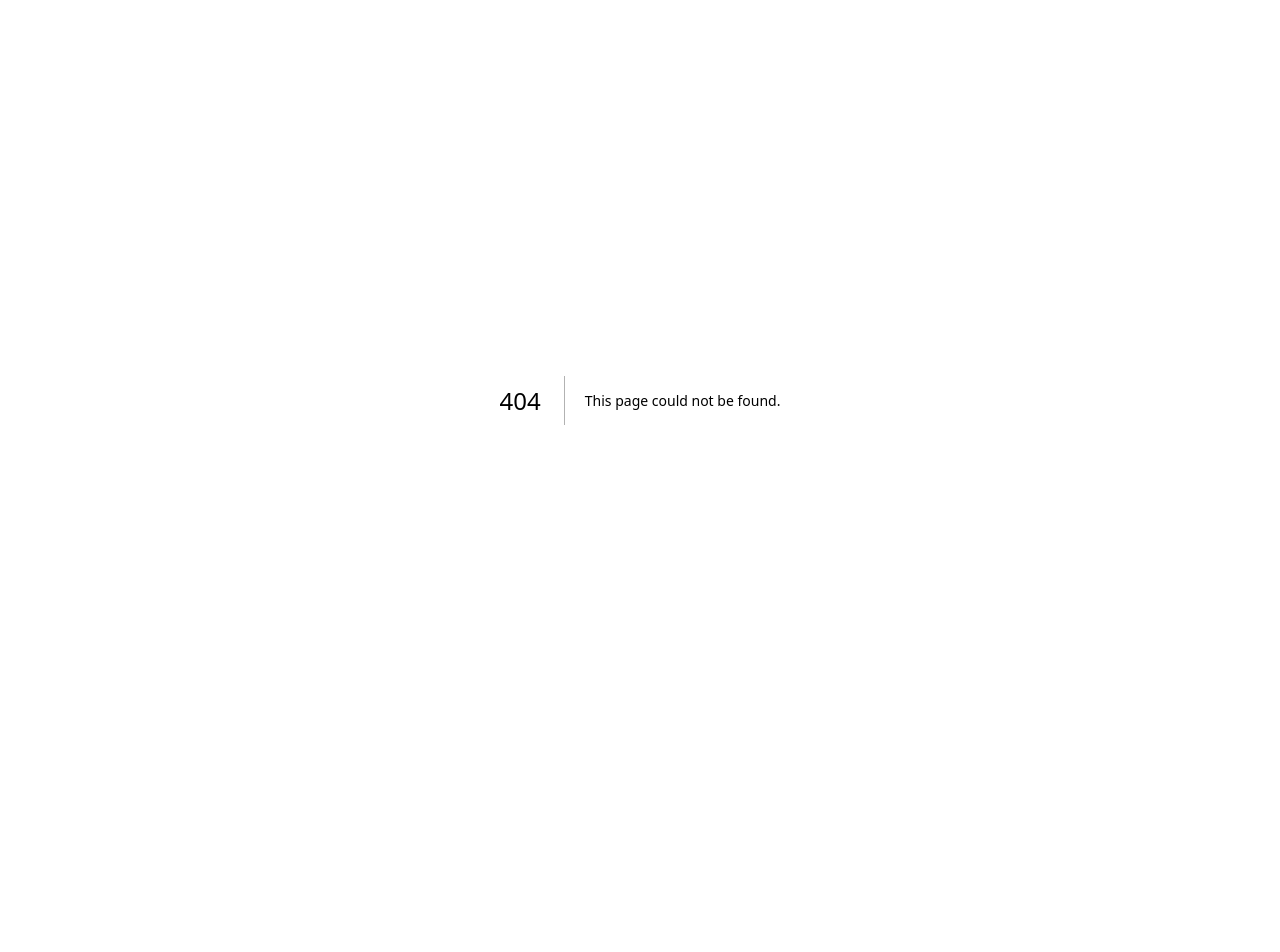
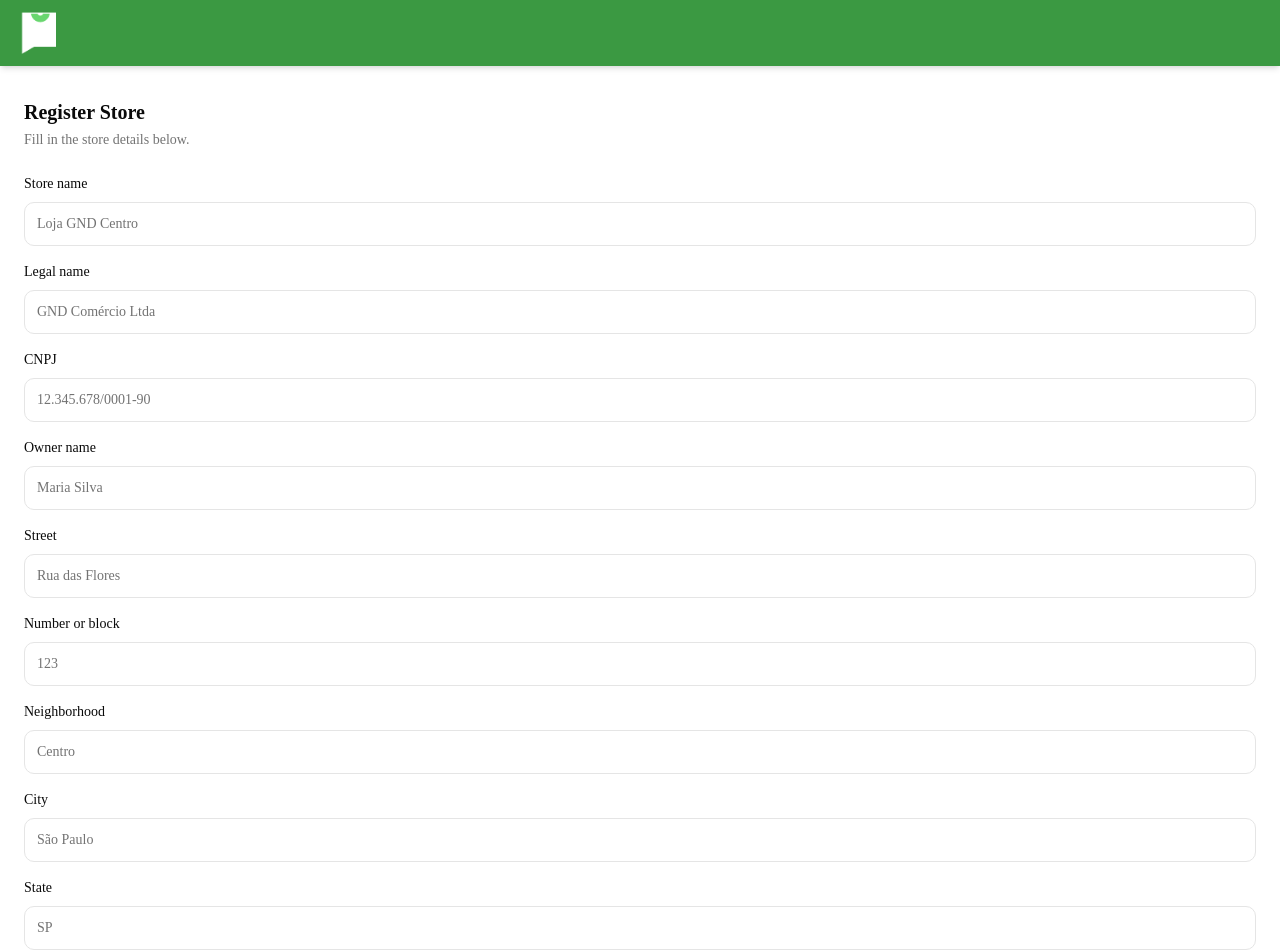
Before and after one commit to EngJao89/gnd-app-v2, a Next.js app: page /stores/register in a window 1280 px wide. Before the commit this address had no page. Shown: the top 952 px of the page. Before the commit the page ends 800 px from the top, so only its background shows below. Built offline with nearby package versions, Linux system fonts and the light colour scheme; no server answers.

Commit message:
feat(gndw15-register-store): create form for register new store in web app

```diff
--- /dev/null
+++ b/src/app/stores/register/page.tsx
@@ -0,0 +1,5 @@
+import { StoreRegisterScreen } from "@/components/store-register-screen"
+
+export default function StoreRegisterPage() {
+  return <StoreRegisterScreen />
+}
--- a/src/components/landing-screen.tsx
+++ b/src/components/landing-screen.tsx
@@ -18,7 +18,11 @@ export function LandingScreen() {
         </Button>
 
         <Button asChild className={authActionButtonClassName}>
-          <Link href="/register">Register</Link>
+          <Link href="/register">Register Client</Link>
+        </Button>
+
+        <Button asChild className={authActionButtonClassName}>
+          <Link href="/stores/register">Register Store</Link>
         </Button>
 
         <Button
--- a/src/components/register-screen.tsx
+++ b/src/components/register-screen.tsx
@@ -207,7 +207,7 @@ export function RegisterScreen() {
             disabled={isSubmitting}
             className={authActionButtonClassName}
           >
-            {isSubmitting ? "Registering..." : "Register"}
+            {isSubmitting ? "Registering..." : "Register Client"}
           </Button>
 
           <Button asChild variant="link" className={authBackLinkClassName}>
--- /dev/null
+++ b/src/components/store-register-screen.tsx
@@ -0,0 +1,179 @@
+"use client"
+
+import { zodResolver } from "@hookform/resolvers/zod"
+import Link from "next/link"
+import { useRouter } from "next/navigation"
+import { useState } from "react"
+import { useForm } from "react-hook-form"
+import { toast } from "react-toastify"
+
+import { AppScreenShell } from "@/components/app-screen-shell"
+import { Button } from "@/components/ui/button"
+import { Input } from "@/components/ui/input"
+import { getApiErrorMessage } from "@/lib/api-error"
+import { appBackLinkClassName } from "@/lib/app-styles"
+import { type StoreFormData, storeSchema } from "@/lib/schemas/store"
+import { cn } from "@/lib/utils"
+import { createStore } from "@/services/stores"
+
+const labelClassName = "text-sm font-medium text-foreground"
+const inputClassName =
+  "h-11 w-full rounded-lg border border-input bg-white px-3"
+
+const fields: {
+  name: keyof StoreFormData
+  label: string
+  placeholder?: string
+  autoComplete?: string
+  maxLength?: number
+}[] = [
+  { name: "name", label: "Store name", placeholder: "Loja GND Centro" },
+  {
+    name: "legalName",
+    label: "Legal name",
+    placeholder: "GND Comércio Ltda",
+  },
+  {
+    name: "cnpj",
+    label: "CNPJ",
+    placeholder: "12.345.678/0001-90",
+  },
+  {
+    name: "ownerName",
+    label: "Owner name",
+    placeholder: "Maria Silva",
+  },
+  { name: "street", label: "Street", placeholder: "Rua das Flores" },
+  {
+    name: "numberOrBlock",
+    label: "Number or block",
+    placeholder: "123",
+  },
+  {
+    name: "neighborhood",
+    label: "Neighborhood",
+    placeholder: "Centro",
+  },
+  { name: "city", label: "City", placeholder: "São Paulo" },
+  {
+    name: "state",
+    label: "State",
+    placeholder: "SP",
+    maxLength: 2,
+  },
+  {
+    name: "zipCode",
+    label: "Zip code",
+    placeholder: "01310-100",
+  },
+]
+
+export function StoreRegisterScreen() {
+  const router = useRouter()
+  const [errorMessage, setErrorMessage] = useState<string | null>(null)
+
+  const {
+    register,
+    handleSubmit,
+    formState: { errors, isSubmitting },
+  } = useForm<StoreFormData>({
+    resolver: zodResolver(storeSchema),
+    defaultValues: {
+      name: "",
+      legalName: "",
+      cnpj: "",
+      ownerName: "",
+      street: "",
+      numberOrBlock: "",
+      neighborhood: "",
+      city: "",
+      state: "",
+      zipCode: "",
+    },
+  })
+
+  async function onSubmit(data: StoreFormData) {
+    setErrorMessage(null)
+
+    try {
+      await createStore({
+        ...data,
+        state: data.state.toUpperCase(),
+      })
+
+      toast.success("Store registered successfully!")
+      router.push("/products")
+    } catch (error) {
+      const message = getApiErrorMessage(
+        error,
+        "Failed to register store. Please try again."
+      )
+
+      setErrorMessage(message)
+      toast.error(message)
+    }
+  }
+
+  return (
+    <AppScreenShell>
+      <form
+        className="flex flex-1 flex-col px-6 pb-10 pt-8"
+        onSubmit={handleSubmit(onSubmit)}
+        noValidate
+      >
+        <h1 className="text-xl font-bold text-foreground">Register Store</h1>
+        <p className="mt-1 text-sm text-muted-foreground">
+          Fill in the store details below.
+        </p>
+
+        <div className="mt-6 flex flex-col gap-4">
+          {fields.map((field) => (
+            <div key={field.name} className="flex flex-col gap-2">
+              <label htmlFor={field.name} className={labelClassName}>
+                {field.label}
+              </label>
+              <Input
+                id={field.name}
+                type="text"
+                autoComplete={field.autoComplete}
+                placeholder={field.placeholder}
+                maxLength={field.maxLength}
+                aria-invalid={!!errors[field.name]}
+                disabled={isSubmitting}
+                className={cn(
+                  inputClassName,
+                  errors[field.name] && "border-red-500"
+                )}
+                {...register(field.name)}
+              />
+              {errors[field.name] ? (
+                <p className="text-sm text-red-600">
+                  {errors[field.name]?.message}
+                </p>
+              ) : null}
+            </div>
+          ))}
+        </div>
+
+        {errorMessage ? (
+          <p
+            role="alert"
+            className="mt-4 rounded-lg border border-red-200 bg-red-50 px-4 py-3 text-sm text-red-600"
+          >
+            {errorMessage}
+          </p>
+        ) : null}
+
+        <div className="mt-8 flex flex-col gap-4">
+          <Button type="submit" disabled={isSubmitting} className="h-11">
+            {isSubmitting ? "Registering..." : "Register Store"}
+          </Button>
+
+          <Button asChild variant="link" className={appBackLinkClassName}>
+            <Link href="/">Back</Link>
+          </Button>
+        </div>
+      </form>
+    </AppScreenShell>
+  )
+}
--- /dev/null
+++ b/src/lib/schemas/store.ts
@@ -0,0 +1,19 @@
+import { z } from "zod"
+
+export const storeSchema = z.object({
+  name: z.string().min(1, "Store name is required"),
+  legalName: z.string().min(1, "Legal name is required"),
+  cnpj: z.string().min(1, "CNPJ is required"),
+  ownerName: z.string().min(1, "Owner name is required"),
+  street: z.string().min(1, "Street is required"),
+  numberOrBlock: z.string().min(1, "Number or block is required"),
+  neighborhood: z.string().min(1, "Neighborhood is required"),
+  city: z.string().min(1, "City is required"),
+  state: z
+    .string()
+    .min(2, "State is required")
+    .max(2, "State must be 2 characters"),
+  zipCode: z.string().min(1, "Zip code is required"),
+})
+
+export type StoreFormData = z.infer<typeof storeSchema>
--- /dev/null
+++ b/src/services/stores.ts
@@ -0,0 +1,7 @@
+import { api } from "@/lib/axios"
+import type { CreateStoreRequest, Store } from "@/types/store"
+
+export async function createStore(data: CreateStoreRequest) {
+  const { data: responseData } = await api.post<Store>("stores", data)
+  return responseData
+}
--- /dev/null
+++ b/src/types/store.ts
@@ -0,0 +1,27 @@
+export type Store = {
+  id: string
+  name: string
+  legalName: string
+  cnpj: string
+  ownerName: string
+  street: string
+  numberOrBlock: string
+  neighborhood: string
+  city: string
+  state: string
+  zipCode: string
+  created_at: string
+}
+
+export type CreateStoreRequest = {
+  name: string
+  legalName: string
+  cnpj: string
+  ownerName: string
+  street: string
+  numberOrBlock: string
+  neighborhood: string
+  city: string
+  state: string
+  zipCode: string
+}
```
